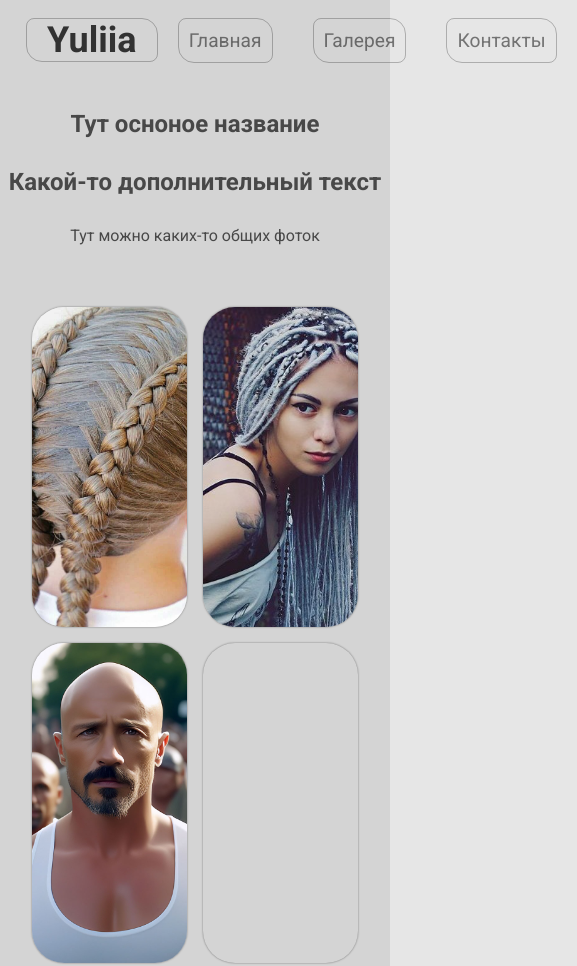
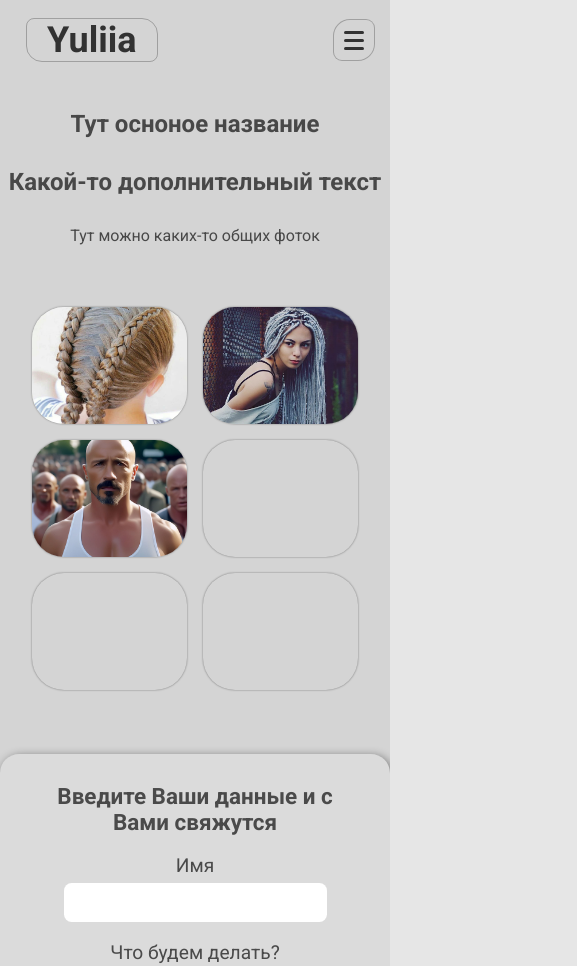
Before and after one commit to EvgeniyZi/Yuliia, a plain HTML site: page index.html in a window 390 px wide. Shown: the top 966 px of the page, 577 px wide, since content can reach past the window. Drawn offline with Linux system fonts and the light colour scheme.

Commit message:
feat: start mobile adaptive layout

```diff
--- a/index.html
+++ b/index.html
@@ -18,6 +18,11 @@
                 <li><a href="#contacts">Контакты</a></li>
             </ul>
         </nav>
+        <div class="burger-button">
+            <span></span>
+            <span></span>
+            <span></span>
+        </div>
     </header>
     <section class="about wrapper" id="about">
         <h1>Тут осноное название</h1>
@@ -70,7 +75,7 @@
                 required>
             </label>
             <label for="user_comment">Оставьте коментарий о желаемой процедуре
-                <textarea name="comment" id="user_comment" rows="4" cols="30"></textarea>
+                <textarea name="comment" id="user_comment" rows="4" cols="20"></textarea>
             </label>
             <button type="submit">Отправить</button>
         </form>
--- a/style.css
+++ b/style.css
@@ -105,13 +105,35 @@ a {
 header ul {
     display: flex;
     list-style-type: none;
-    column-gap: 20px;
+    column-gap: 5px;
     padding: 0 10px;
+    transition: 0.3s;
 }
 
 header li {
     padding: 10px;
     font-size: 1.2em;
+}
+
+header .burger-button {
+    display: none;
+    height: 40px;
+    width: 40px;
+    flex-direction: column;
+    align-items: center;
+    justify-content: center;
+    row-gap: 5px;
+    box-shadow: 0 0 0 1px rgba(0, 0, 0, 0.248);
+    border-radius: 1rem 0.5rem;
+    transition: 0.3s;
+}
+
+.burger-button span {
+    display: block;
+    height: 3px;
+    width: 20px;
+    background-color: rgba(0, 0, 0, 0.763);
+    border-radius: 1.5px;
 }
 
 section {
@@ -146,7 +168,7 @@ section {
     /* place-items: center; */
     grid-template-columns: repeat(3, 1fr);
     gap: 1em;
-    transition: 0.9s;
+    /* transition: 0.9s; */
     width: 100%;
 }
 
@@ -177,7 +199,8 @@ section {
     box-shadow: 0 0 2px rgba(0, 0, 0, 0.473);
     /* box-shadow: none; */
     border-radius: 2rem 2rem;
-    min-height: 20em;
+
+    height: 30vw;
     transition: 0.3s;
 }
 
@@ -234,12 +257,21 @@ section {
     font-size: 1.2rem;
 }
 
+.sign_up h3 {
+    text-align: center;
+}
+
 .sign_up label {
     display: flex;
     flex-direction: column;
     align-items: center;
     row-gap: 0.4rem;
     font-family: 'Roboto', Arial, sans-serif;
+    text-align: center;
+}
+
+.sign_up textarea {
+    max-width: 300px;
 }
 
 .sign_up input,
@@ -283,9 +315,10 @@ button:hover {
 footer div {
     display: flex;
     flex-direction: row;
+    flex-wrap: wrap;
     align-items: center;
     justify-content: center;
-    column-gap: 5vw;
+    gap: 5vw;
     transition: 0.3s;
     padding: 0.8rem;
 }
@@ -310,3 +343,27 @@ footer a {
     }
 
 }
+
+@media (max-width: 780px) {
+
+    header .burger-button {
+        display: flex;
+        transition: 0.3s;
+    }
+
+    header ul {
+        display: none;
+        transition: 0.3s;
+    }
+
+}
+
+@media (max-width: 380px) {
+
+    footer div {
+        display: grid;
+        grid-template-columns: repeat(3, 1fr);
+        justify-items: center;
+    }
+
+}
```
